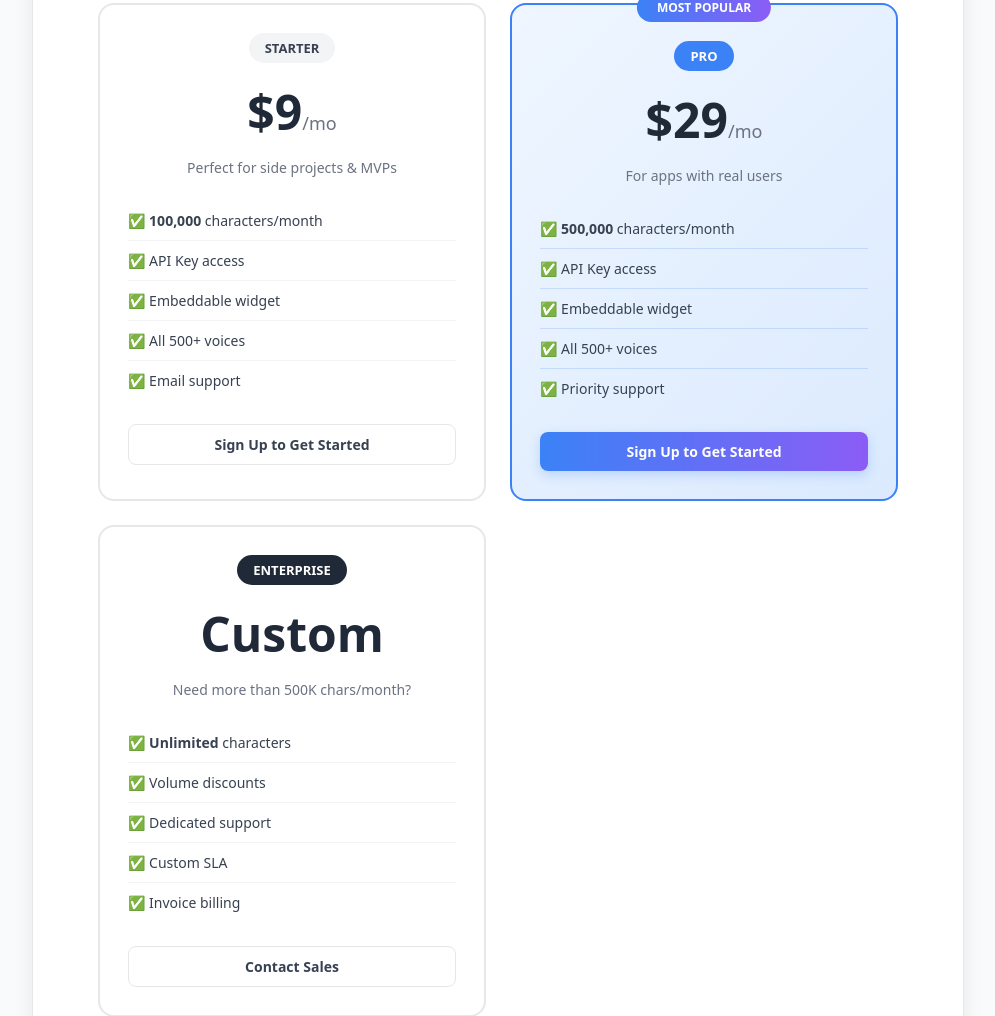
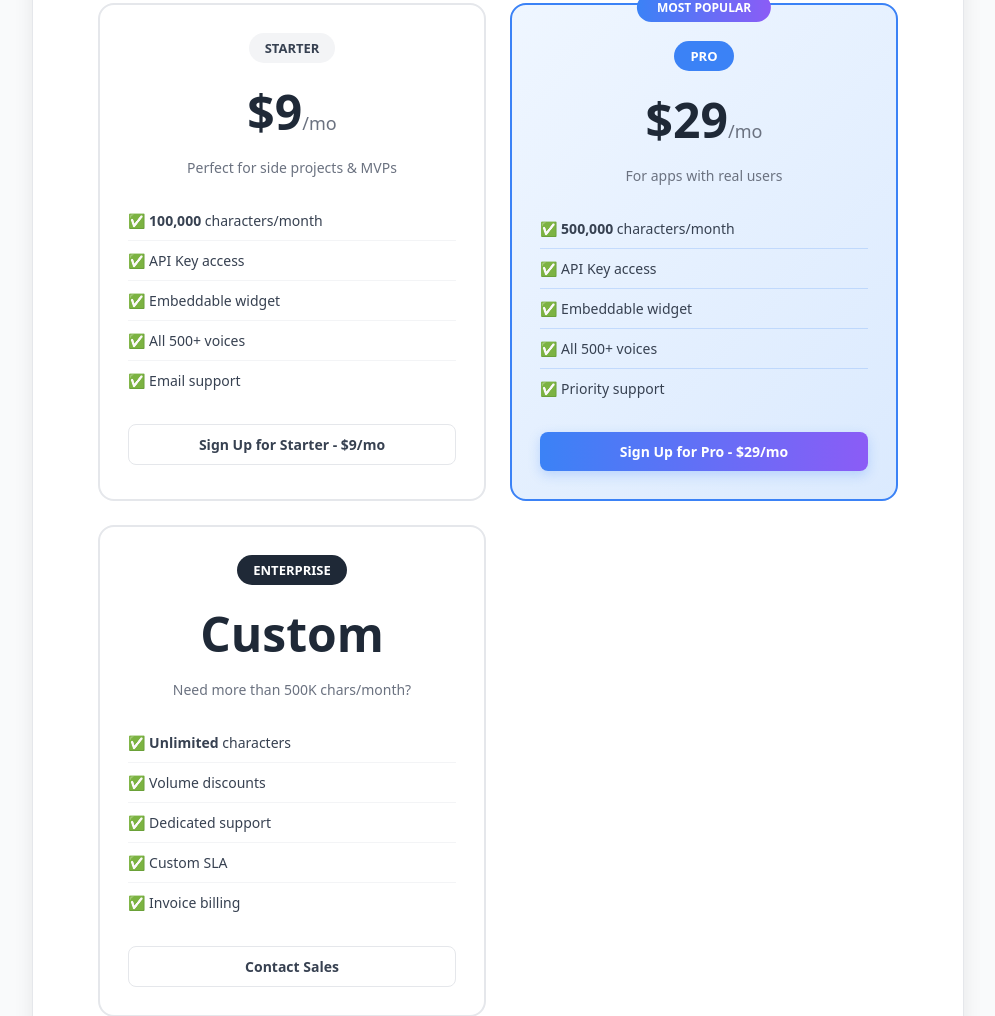
Before and after one commit to Hamza750802/TTS, a Flask app: page /api-pricing in a window 1280 px wide. Shown: the part 403-1419 px from the top of the page, without its empty margins (142-1137 px from the left). Run offline with Flask 3, Linux system fonts and the light colour scheme; some libraries are stand-ins or nearby versions.

Commit message:
Fix API pricing flow: redirect to api-pricing after signup, show prices on buttons

```diff
--- a/webapp/app.py
+++ b/webapp/app.py
@@ -744,28 +744,43 @@ def dashboard():
 
 @app.route('/signup', methods=['GET', 'POST'])
 def signup():
-    plan = request.args.get('plan', '')  # 'lifetime' or empty
+    plan = request.args.get('plan', '')  # 'lifetime' or empty for web plans
+    next_url = request.args.get('next', '')  # Where to redirect after signup
+    api_plan = request.args.get('api_plan', '')  # For API plan signups
+
     if request.method == 'POST':
         email = request.form.get('email', '').strip().lower()
         password = request.form.get('password', '')
-        plan = request.form.get('plan', '')  # Get plan from hidden field
+        plan = request.form.get('plan', '')
+        next_url = request.form.get('next', '')
+        api_plan = request.form.get('api_plan', '')
+
         if not email or not password:
             flash('Email and password are required.', 'error')
-            return redirect(url_for('signup', plan=plan) if plan else url_for('signup'))
+            return redirect(url_for('signup', plan=plan, next=next_url, api_plan=api_plan))
         if User.query.filter_by(email=email).first():
             flash('An account with that email already exists.', 'error')
-            return redirect(url_for('signup', plan=plan) if plan else url_for('signup'))
+            return redirect(url_for('signup', plan=plan, next=next_url, api_plan=api_plan))
+
         user = User(email=email)
         user.set_password(password)
         db.session.add(user)
         db.session.commit()
         login_user(user)
         flash('Welcome! Your account has been created.', 'success')
-        # Redirect to subscribe page, preserving plan choice
-        if plan:
+
+        # Handle redirects based on signup source
+        if next_url:
+            # Redirect back to where they came from (e.g., API pricing)
+            return redirect(next_url)
+        elif plan:
+            # Web plan signup - go to subscribe with plan
             return redirect(url_for('subscribe', plan=plan))
-        return redirect(url_for('subscribe'))
-    return render_template('signup.html', plan=plan)
+        else:
+            # Default - go to subscribe page
+            return redirect(url_for('subscribe'))
+
+    return render_template('signup.html', plan=plan, next=next_url, api_plan=api_plan)
 
 
 @app.route('/login', methods=['GET', 'POST'])
--- a/webapp/templates/api_pricing.html
+++ b/webapp/templates/api_pricing.html
@@ -44,12 +44,12 @@
                     </div>
                 {% else %}
                     <button onclick="subscribeAPI('api_starter')" class="btn" style="width: 100%; display: block; text-align: center;">
-                        Get Starter
+                        Get Starter - $9/mo
                     </button>
                 {% endif %}
             {% else %}
-                <a href="{{ url_for('signup') }}" class="btn" style="width: 100%; display: block; text-align: center;">
-                    Sign Up to Get Started
+                <a href="{{ url_for('signup', next='/api-pricing', api_plan='starter') }}" class="btn" style="width: 100%; display: block; text-align: center;">
+                    Sign Up for Starter - $9/mo
                 </a>
             {% endif %}
         </div>
@@ -78,12 +78,12 @@
                     </div>
                 {% else %}
                     <button onclick="subscribeAPI('api_pro')" class="btn primary" style="width: 100%; display: block; text-align: center;">
-                        Get Pro
+                        Get Pro - $29/mo
                     </button>
                 {% endif %}
             {% else %}
-                <a href="{{ url_for('signup') }}" class="btn primary" style="width: 100%; display: block; text-align: center;">
-                    Sign Up to Get Started
+                <a href="{{ url_for('signup', next='/api-pricing', api_plan='pro') }}" class="btn primary" style="width: 100%; display: block; text-align: center;">
+                    Sign Up for Pro - $29/mo
                 </a>
             {% endif %}
         </div>
@@ -171,8 +171,16 @@ function subscribeAPI(planType) {
         headers: { 'Content-Type': 'application/json' },
         body: JSON.stringify({ plan_type: planType })
     })
-    .then(response => response.json())
+    .then(response => {
+        // Check if redirected to login (not authenticated)
+        if (response.redirected) {
+            window.location.href = '/signup';
+            return;
+        }
+        return response.json();
+    })
     .then(data => {
+        if (!data) return;
         if (data.url) {
             window.location.href = data.url;
         } else if (data.error) {
--- a/webapp/templates/signup.html
+++ b/webapp/templates/signup.html
@@ -2,7 +2,9 @@
 {% block title %}Sign Up — Cheap TTS{% endblock %}
 {% block content %}
   <h2 style="margin-top:0">Create your account</h2>
-  {% if plan == 'lifetime' %}
+  {% if api_plan %}
+  <p class="muted">Create your account to get API {{ api_plan|capitalize }} access!</p>
+  {% elif plan == 'lifetime' %}
   <p class="muted">Create your account to get lifetime access for just $99!</p>
   {% else %}
   <p class="muted">Get started in seconds. Choose from $7.99/month or $99 lifetime.</p>
@@ -10,6 +12,8 @@
   <form method="post" class="grid" style="margin-top:12px;max-width:520px">
     <input type="hidden" name="csrf_token" value="{{ csrf_token() }}"/>
     <input type="hidden" name="plan" value="{{ plan }}"/>
+    <input type="hidden" name="next" value="{{ next }}"/>
+    <input type="hidden" name="api_plan" value="{{ api_plan }}"/>
     <div>
       <label for="email">Email</label>
       <input id="email" name="email" type="email" placeholder="you@example.com" required />
```
